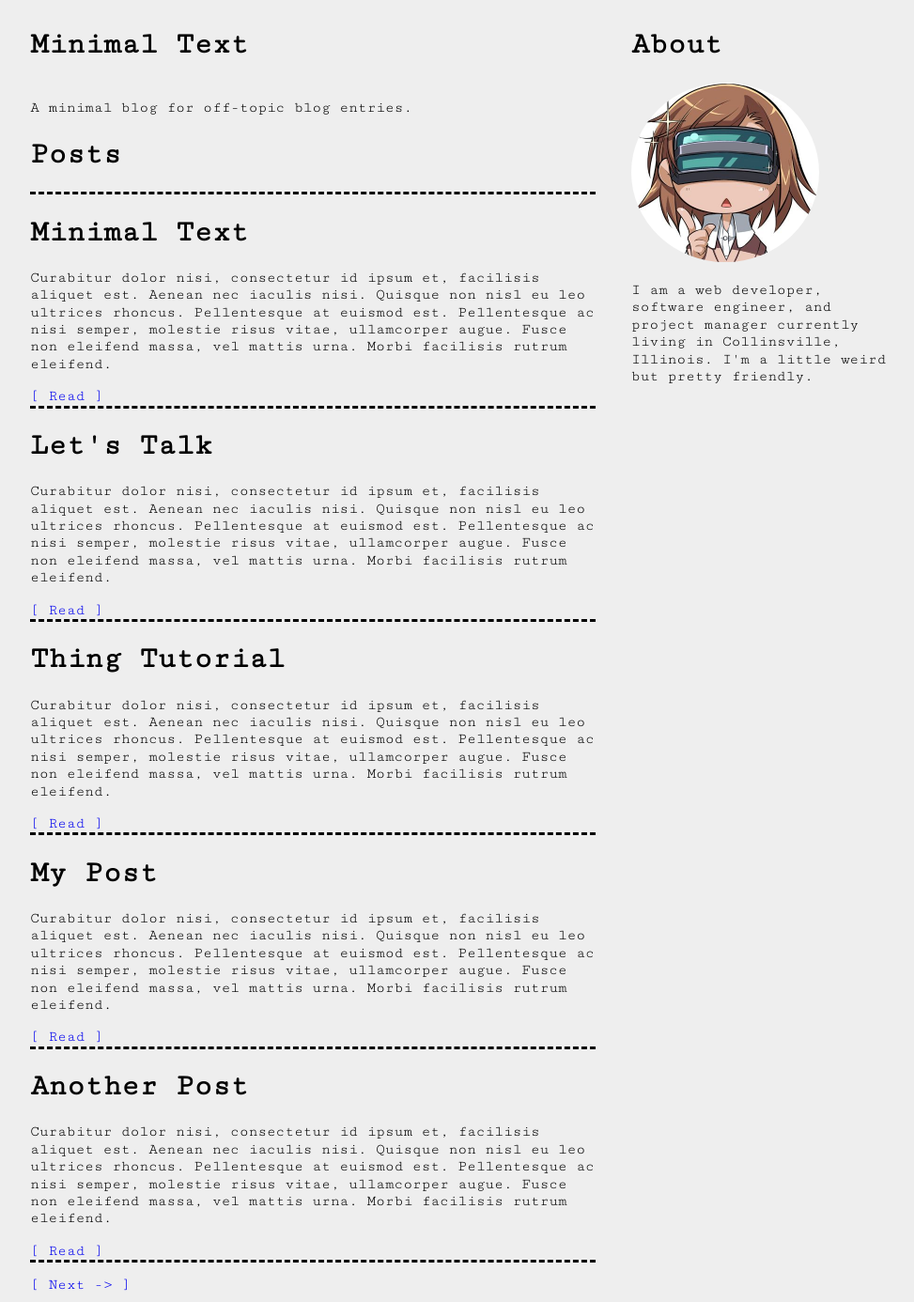
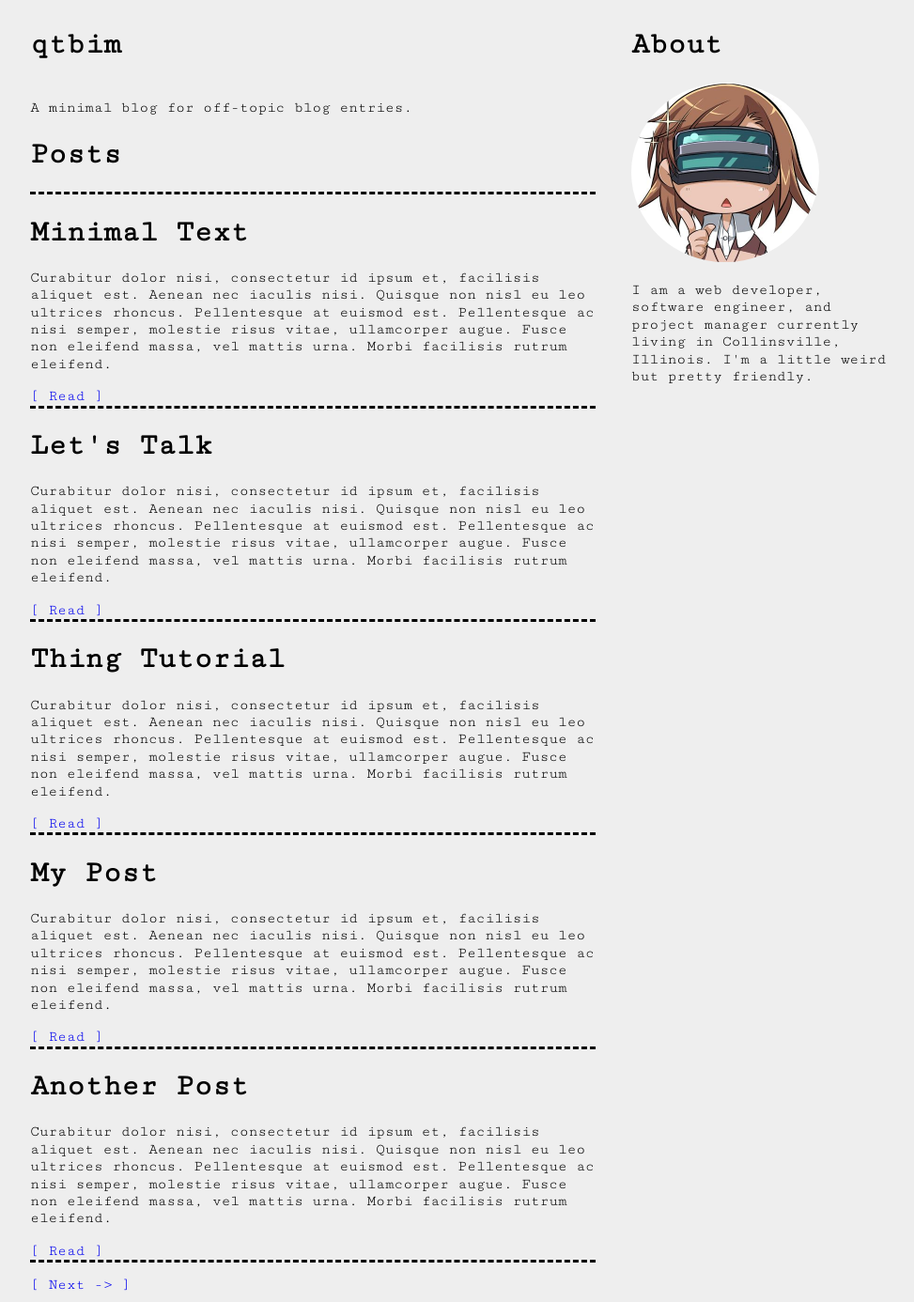
Before and after one commit to linchengyuan/linchengyuan.github.io, a Jekyll site: the page built from index.html, in a window 1280 px wide. Shown: the whole page at 94% size, without its empty margins (147-1120 px from the left). Built offline with Jekyll 4.4.1, drawn with Linux system fonts in a browser that asks for light colours; nearby versions of some CDN libraries; the list of posts is cut into pages by our own code.

Commit message:
change h1.

```diff
--- a/_config.yml
+++ b/_config.yml
@@ -1,6 +1,6 @@
 ---
-title: Minimal Text
-baseurl: "/linchengyuan.github.io"
+title: qtbim
+baseurl: "/"
 desc: A minimal blog for off-topic blog entries.
 about: I am a web developer, software engineer, and project manager currently living in Collinsville, Illinois. I'm a little weird but pretty friendly.
 image: "/images/misaka.jpg"
--- a/_layouts/default.html
+++ b/_layouts/default.html
@@ -1,5 +1,5 @@
 <!DOCTYPE html>
-<html lang="en" >
+<html lang="zh" >
     <head>
         <meta charset="utf-8">
         <title>
```
